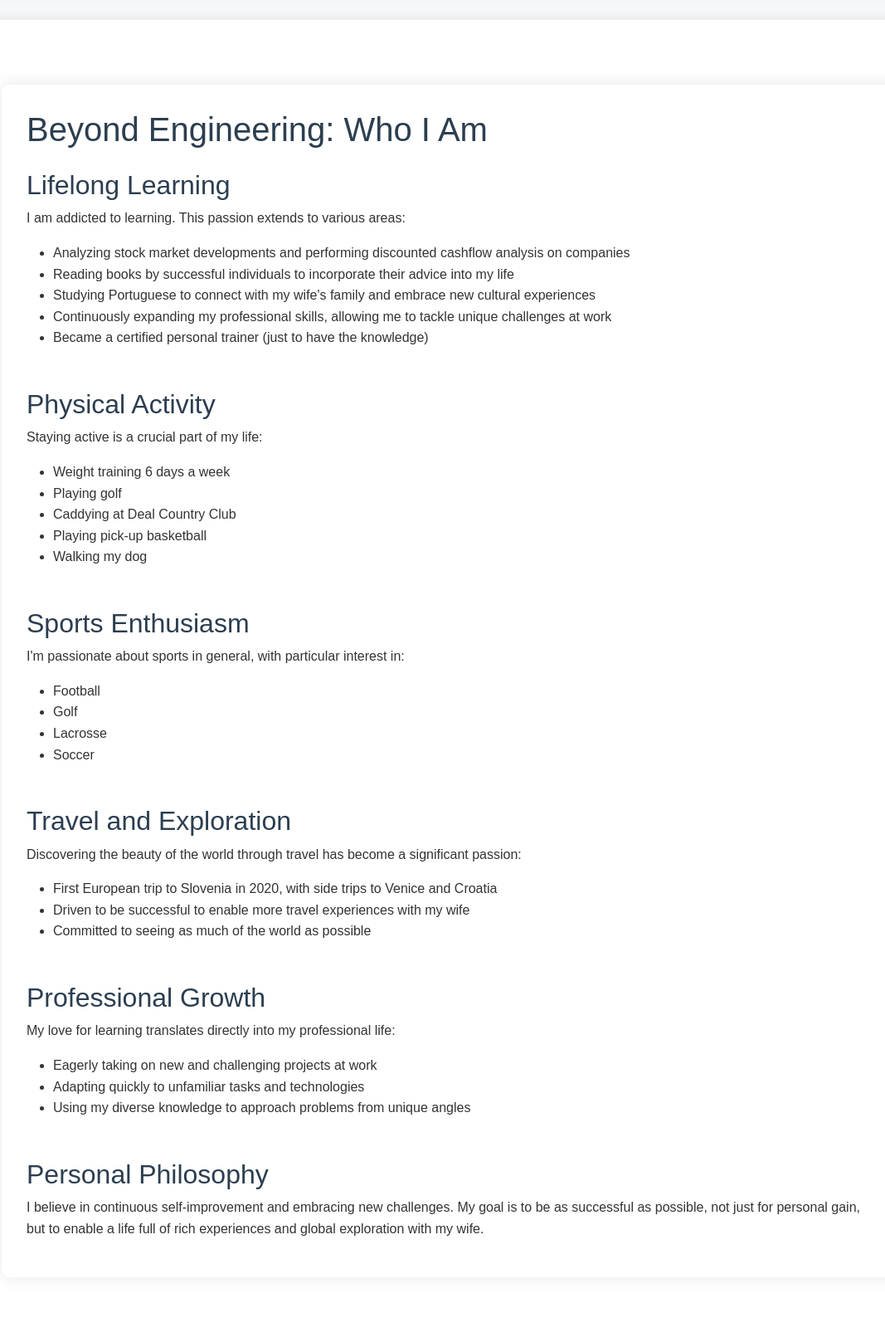
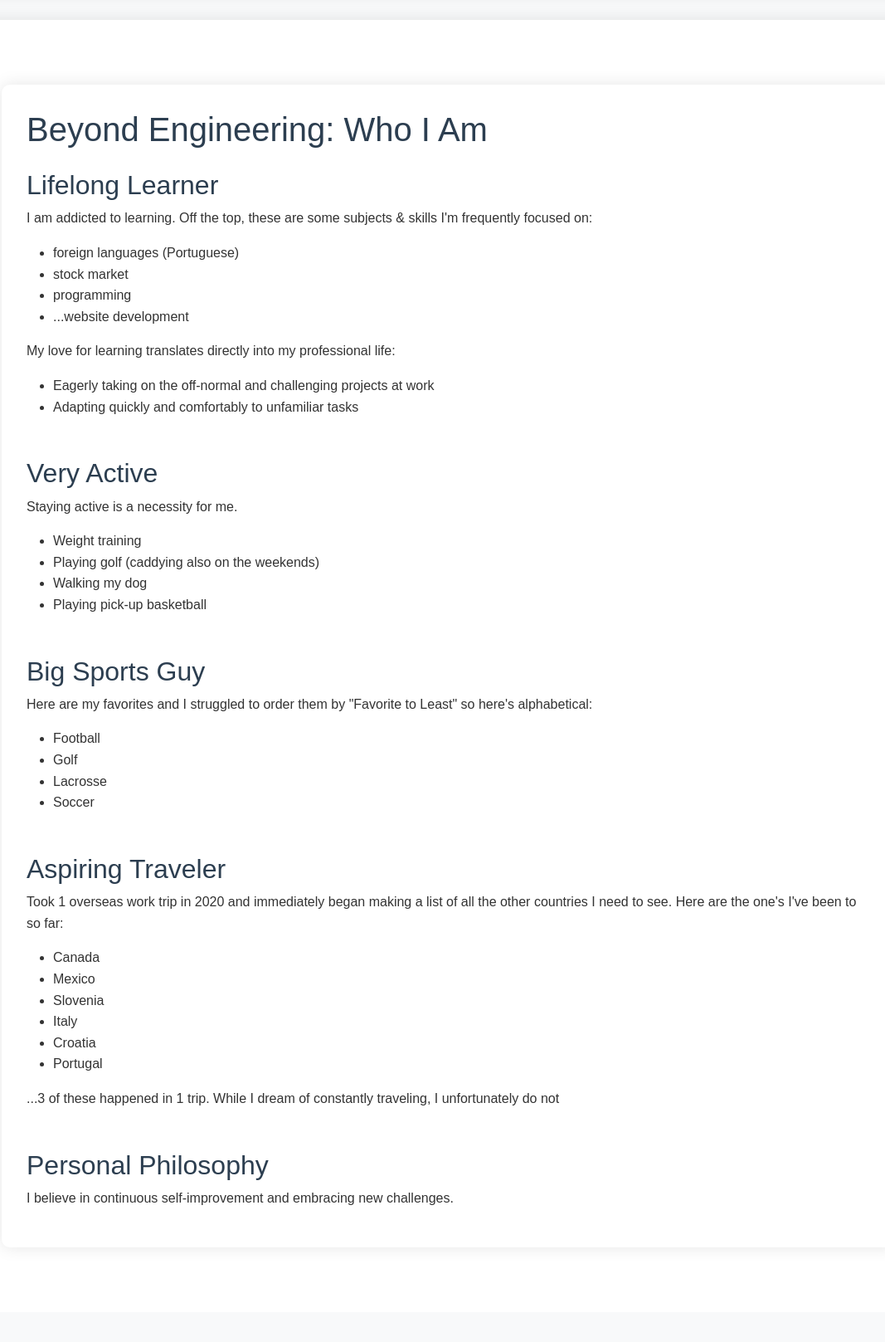
Before and after one commit to HaydenBussard/mywebsite, a Django app: page /extra/ in a window 1280 px wide. Shown: the part 118-1735 px from the top of the page at 83% size, without its empty margins (98-1165 px from the left). After the commit the page ends 1570 px from the top, so only its background shows below. Run offline with Django 4.2, Linux system fonts and the light colour scheme; some libraries are stand-ins or nearby versions.

Commit message:
Simplify personal skills and interests page

```diff
--- a/my_website/templates/beyond_engineering.html
+++ b/my_website/templates/beyond_engineering.html
@@ -8,32 +8,35 @@
     <h1 class="mb-4">Beyond Engineering: Who I Am</h1>
 
     <section class="mb-5">
-        <h2>Lifelong Learning</h2>
-        <p>I am addicted to learning. This passion extends to various areas:</p>
+        <h2>Lifelong Learner</h2>
+        <p>I am addicted to learning. Off the top, these are some subjects & skills I'm frequently focused on:</p>
         <ul>
-            <li>Analyzing stock market developments and performing discounted cashflow analysis on companies</li>
-            <li>Reading books by successful individuals to incorporate their advice into my life</li>
-            <li>Studying Portuguese to connect with my wife's family and embrace new cultural experiences</li>
-            <li>Continuously expanding my professional skills, allowing me to tackle unique challenges at work</li>
-            <li>Became a certified personal trainer (just to have the knowledge)</li>
+            <li>foreign languages (Portuguese)</li>
+            <li>stock market</li>
+            <li>programming</li>
+            <li>...website development</li>
+        </ul>
+        <p>My love for learning translates directly into my professional life:</p>
+        <ul>
+            <li>Eagerly taking on the off-normal and challenging projects at work</li>
+            <li>Adapting quickly and comfortably to unfamiliar tasks</li>
         </ul>
     </section>
 
     <section class="mb-5">
-        <h2>Physical Activity</h2>
-        <p>Staying active is a crucial part of my life:</p>
+        <h2>Very Active</h2>
+        <p>Staying active is a necessity for me.</p>
         <ul>
-            <li>Weight training 6 days a week</li>
-            <li>Playing golf</li>
-            <li>Caddying at Deal Country Club</li>
+            <li>Weight training</li>
+            <li>Playing golf (caddying also on the weekends)</li>
+            <li>Walking my dog</li>
             <li>Playing pick-up basketball</li>
-            <li>Walking my dog</li>
         </ul>
     </section>
 
     <section class="mb-5">
-        <h2>Sports Enthusiasm</h2>
-        <p>I'm passionate about sports in general, with particular interest in:</p>
+        <h2>Big Sports Guy</h2>
+        <p>Here are my favorites and I struggled to order them by "Favorite to Least" so here's alphabetical:</p>
         <ul>
             <li>Football</li>
             <li>Golf</li>
@@ -43,28 +46,22 @@
     </section>
 
     <section class="mb-5">
-        <h2>Travel and Exploration</h2>
-        <p>Discovering the beauty of the world through travel has become a significant passion:</p>
+        <h2>Aspiring Traveler</h2>
+        <p>Took 1 overseas work trip in 2020 and immediately began making a list of all the other countries I need to see. Here are the one's I've been to so far:</p>
         <ul>
-            <li>First European trip to Slovenia in 2020, with side trips to Venice and Croatia</li>
-            <li>Driven to be successful to enable more travel experiences with my wife</li>
-            <li>Committed to seeing as much of the world as possible</li>
+            <li>Canada</li>
+            <li>Mexico</li>
+            <li>Slovenia</li>
+            <li>Italy</li>
+            <li>Croatia</li>
+            <li>Portugal</li>
         </ul>
-    </section>
-
-    <section class="mb-5">
-        <h2>Professional Growth</h2>
-        <p>My love for learning translates directly into my professional life:</p>
-        <ul>
-            <li>Eagerly taking on new and challenging projects at work</li>
-            <li>Adapting quickly to unfamiliar tasks and technologies</li>
-            <li>Using my diverse knowledge to approach problems from unique angles</li>
-        </ul>
+        <p>...3 of these happened in 1 trip. While I dream of constantly traveling, I unfortunately do not</p>
     </section>
 
     <section>
         <h2>Personal Philosophy</h2>
-        <p>I believe in continuous self-improvement and embracing new challenges. My goal is to be as successful as possible, not just for personal gain, but to enable a life full of rich experiences and global exploration with my wife.</p>
+        <p>I believe in continuous self-improvement and embracing new challenges.</p>
     </section>
 </div>
 {% endblock %}
```
